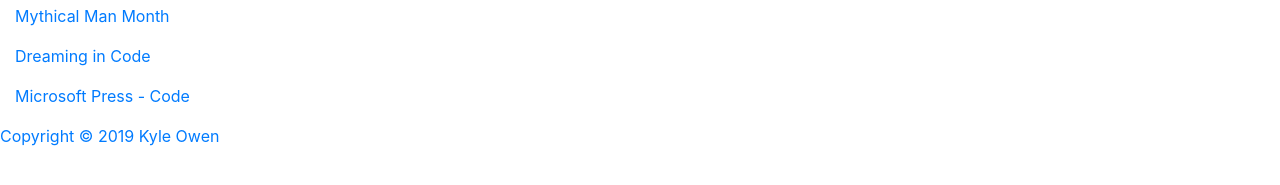
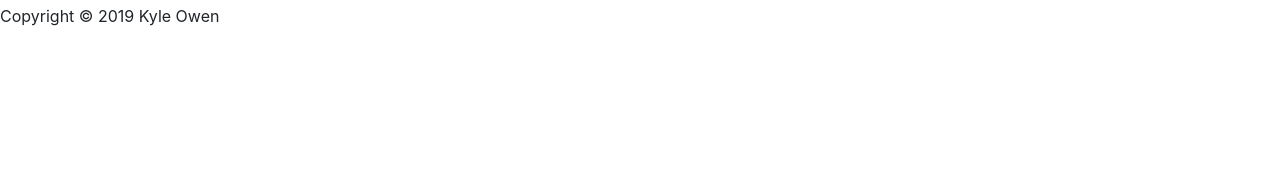
Before and after one commit to Obbshei/.github.io, a plain HTML site: page index.html in a window 1280 px wide. Shown: the part 461-646 px from the top of the page. Drawn offline with nearby package versions, Linux system fonts and the light colour scheme.

Commit message:
Update index.html

```diff
--- a/index.html
+++ b/index.html
@@ -44,12 +44,6 @@
       <iframe width="560" height="315" src="https://www.youtube.com/embed/kcMbW0QiVkU" frameborder="0" allow="accelerometer; autoplay; encrypted-media; gyroscope; picture-in-picture" allowfullscreen></iframe></div>
     </div>
   </div>
-  <div class="col-lg-6"><a href="https://docs.google.com/document/d/1a0v7NDHkpbtehl9BdgXfH-thCJGplXxhfBlF9ZcdeJg/edit?usp=sharing">
-    <p>Mythical Man Month</p>
-<a href="https://docs.google.com/document/d/1v9xKpXN7hnAkb6rMiug6NUE04SZY3tV7TH-y01MTPmI/edit?usp=sharing">
-    <p>Dreaming in Code</p>
-<a href="https://docs.google.com/document/d/1TO83N_bWrsFnymuSuRUaiqbXWLhoak0VKrokPgnQkvI/edit?usp=sharing">
-    <p>Microsoft Press - Code</p>
     </div>
     <divid="footer">
     Copyright &copy; 2019 Kyle Owen
```
